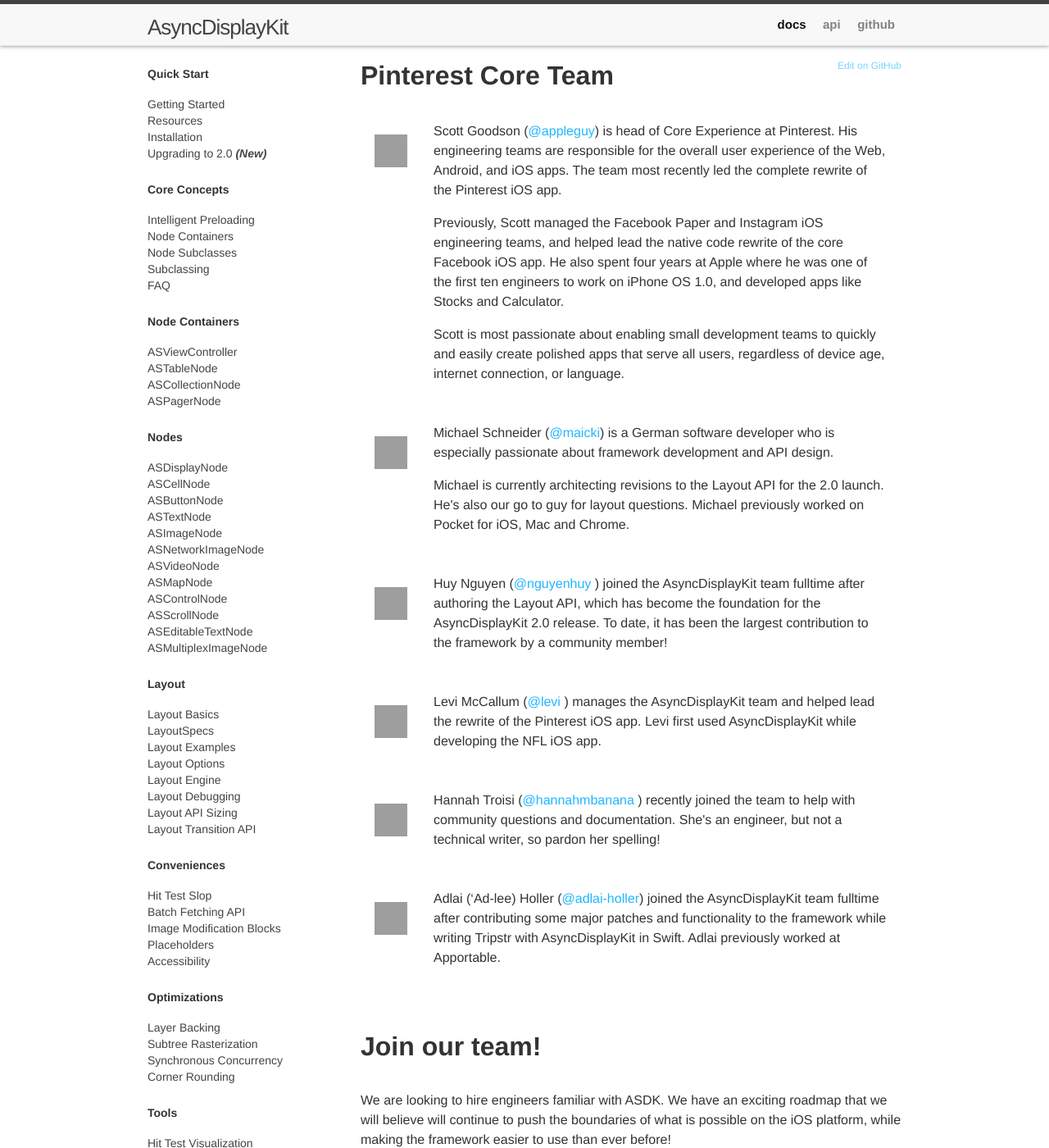
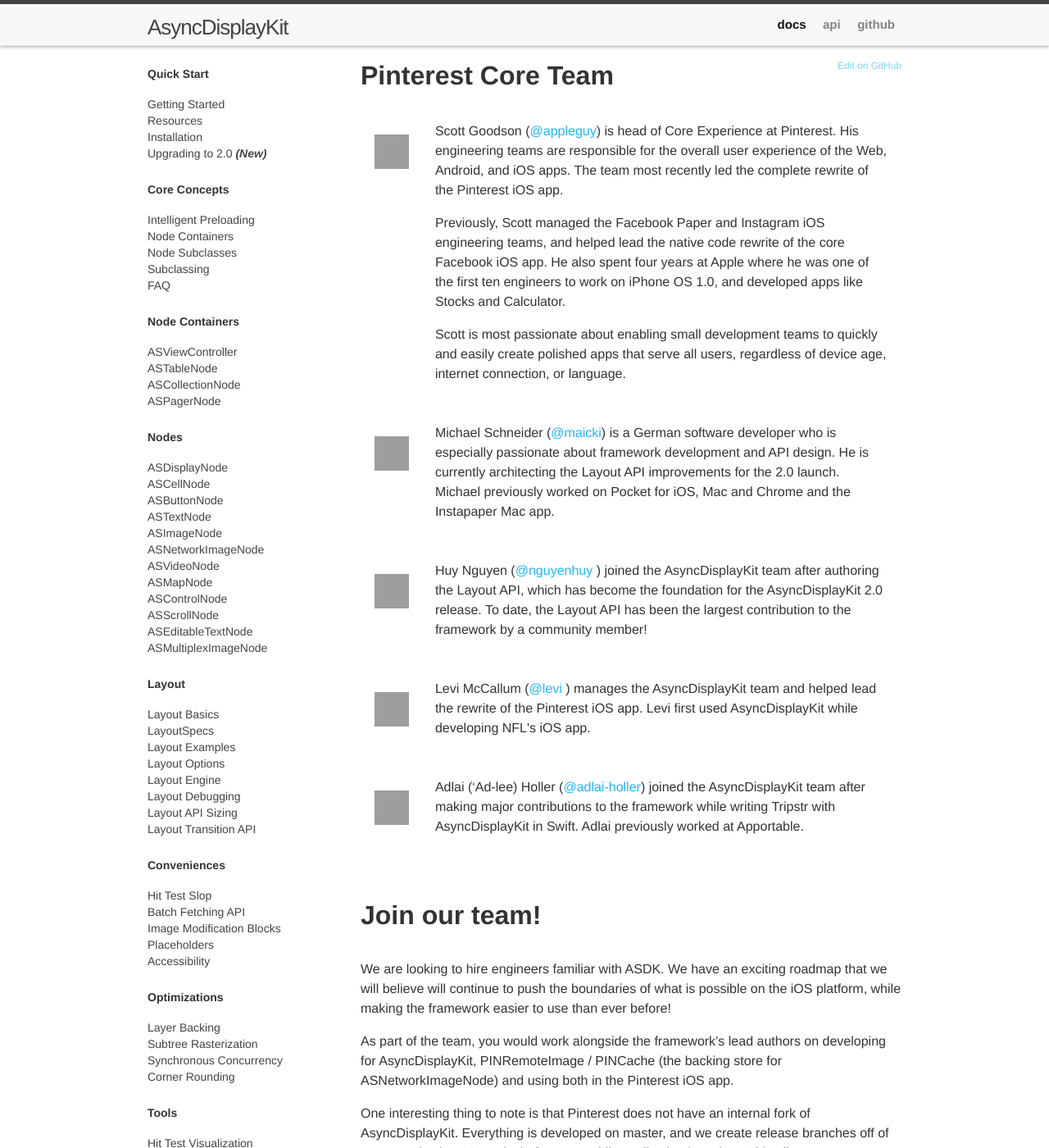
Before and after one commit to AsyncDisplayKit/Documentation, a Jekyll site: the page built from docs/_docs/team.md, in a window 1280 px wide and 1400 px high. Shown: the whole window at 82% size. Built offline with Jekyll 4.4.1, drawn with Linux system fonts in a browser that asks for light colours; comment, search, counter and statistics services are not loaded; grey boxes are pictures that could not be loaded.

Commit message:
Update team.md

```diff
--- a/docs/_docs/team.md
+++ b/docs/_docs/team.md
@@ -13,24 +13,19 @@
   </tr>
   <tr>
     <td><img src="https://avatars.githubusercontent.com/maicki"></td>
-    <td><p>Michael Schneider (<a href="https://github.com/maicki">@maicki</a>) is a German software developer who is especially passionate about framework development and API design.</p>
-    <p>Michael is currently architecting revisions to the Layout API for the 2.0 launch. He's also our go to guy for layout questions. Michael previously worked on Pocket for iOS, Mac and Chrome.</p></td>
+    <td><p>Michael Schneider (<a href="https://github.com/maicki">@maicki</a>) is a German software developer who is especially passionate about framework development and API design. He is currently architecting the Layout API improvements for the 2.0 launch. Michael previously worked on Pocket for iOS, Mac and Chrome and the Instapaper Mac app.</p></td>
   </tr>
   <tr>
     <td><img src="https://avatars.githubusercontent.com/nguyenhuy"></td>
-    <td><p>Huy Nguyen (<a href="https://github.com/nguyenhuy ">@nguyenhuy </a>) joined the AsyncDisplayKit team fulltime after authoring the Layout API, which has become the foundation for the AsyncDisplayKit 2.0 release. To date, it has been the largest contribution to the framework by a community member!</p></td>
+    <td><p>Huy Nguyen (<a href="https://github.com/nguyenhuy ">@nguyenhuy </a>) joined the AsyncDisplayKit team after authoring the Layout API, which has become the foundation for the AsyncDisplayKit 2.0 release. To date, the Layout API has been the largest contribution to the framework by a community member!</p></td>
   </tr>
   <tr>
     <td><img src="https://avatars.githubusercontent.com/levi"></td>
-    <td><p>Levi McCallum (<a href="https://github.com/levi">@levi </a>) manages the AsyncDisplayKit team and helped lead the rewrite of the Pinterest iOS app. Levi first used AsyncDisplayKit while developing the NFL iOS app.</p></td>
-  </tr>
-  <tr>
-    <td><img src="https://avatars.githubusercontent.com/hannahmbanana"></td>
-    <td><p>Hannah Troisi (<a href="https://github.com/hannahmbanana">@hannahmbanana </a>) recently joined the team to help with community questions and documentation. She's an engineer, but not a technical writer, so pardon her spelling!</p></td>
+    <td><p>Levi McCallum (<a href="https://github.com/levi">@levi </a>) manages the AsyncDisplayKit team and helped lead the rewrite of the Pinterest iOS app. Levi first used AsyncDisplayKit while developing NFL's iOS app.</p></td>
   </tr>
   <tr>
     <td><img src="https://avatars.githubusercontent.com/adlai-holler"></td>
-    <td><p>Adlai (‘Ad-lee) Holler (<a href="https://github.com/adlai-holler">@adlai-holler</a>) joined the AsyncDisplayKit team fulltime after contributing some major patches and functionality to the framework while writing Tripstr with AsyncDisplayKit in Swift. Adlai previously worked at Apportable. </p>
+    <td><p>Adlai (‘Ad-lee) Holler (<a href="https://github.com/adlai-holler">@adlai-holler</a>) joined the AsyncDisplayKit team after making major contributions to the framework while writing Tripstr with AsyncDisplayKit in Swift. Adlai previously worked at Apportable. </p>
     </td>
   </tr>
 </table>
```
